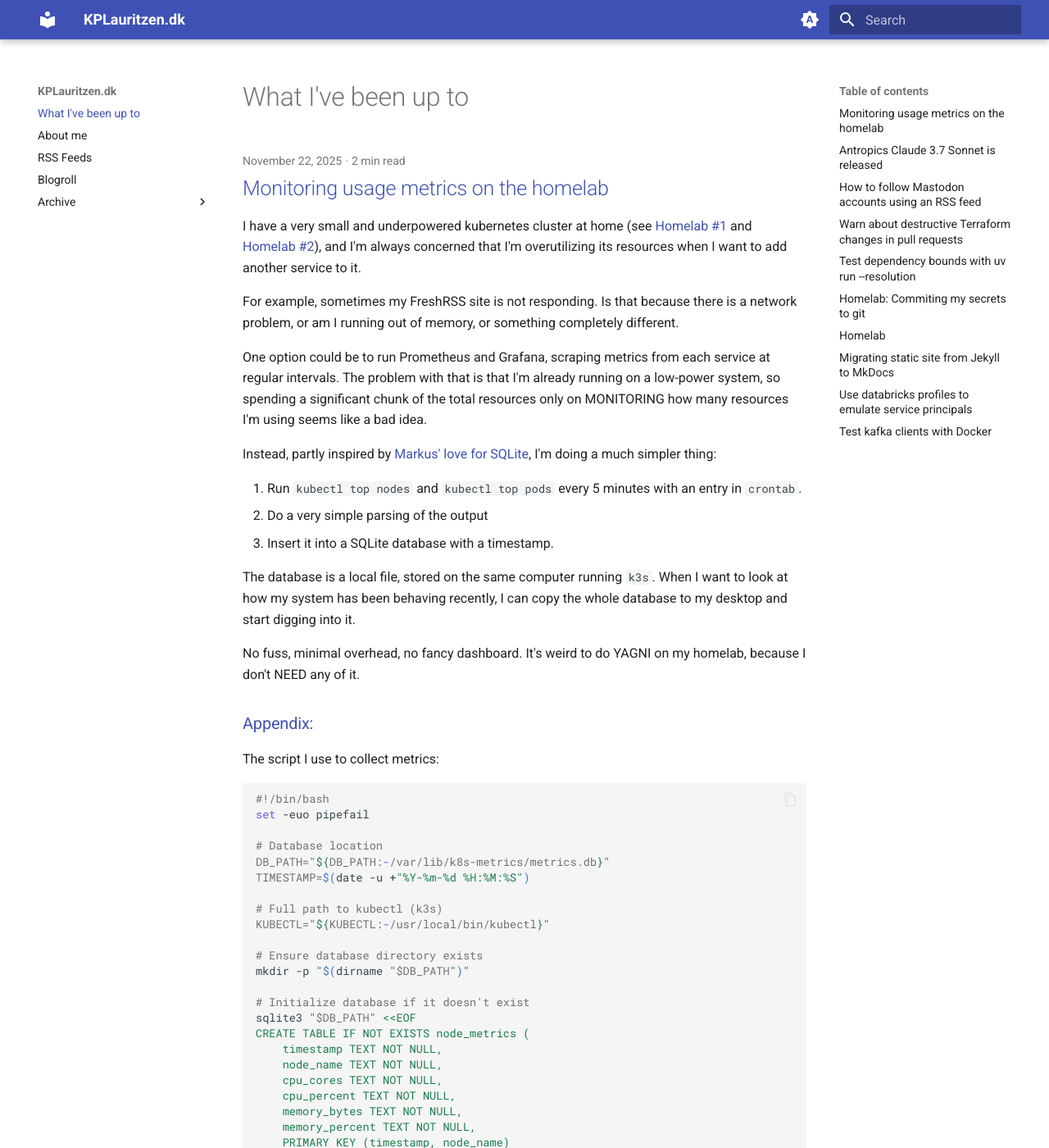
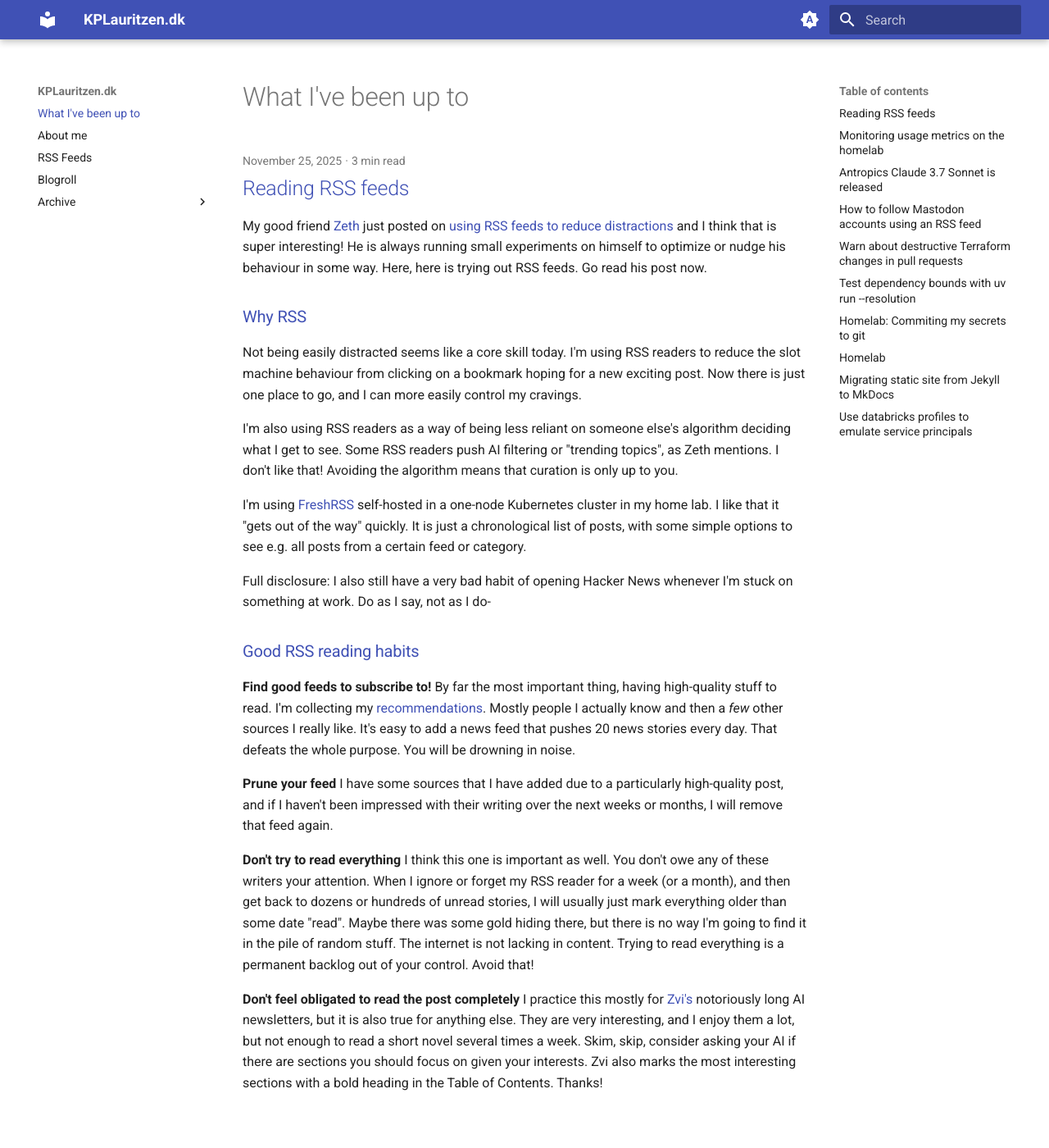
Before and after one commit to KPLauritzen/kplauritzen.github.io, an MkDocs documentation site: the page built from docs/index.md, in a window 1280 px wide and 1400 px high. Shown: the whole window at 82% size. Built offline with MkDocs 1.6.1 and Material for MkDocs 9.7.7, drawn with Linux system fonts in a browser that asks for light colours; some of the changed text lies outside the part shown.

Commit message:
reading rss post

```diff
--- /dev/null
+++ b/docs/posts/2025-11-25-reading-rss-feeds.md
@@ -0,0 +1,48 @@
+---
+tags:
+- rss
+date: 2025-11-25
+---
+
+# Reading RSS feeds
+
+My good friend [Zeth](https://zeth.dk/) just posted on [using RSS feeds to reduce distractions](https://zeth.dk/rss-reader-and-news-habits/) and I think that is super interesting! He is always running small experiments on himself to optimize or nudge his behaviour in some way. Here, here is trying out RSS feeds. Go read his post now.
+
+## Why RSS
+
+Not being easily distracted seems like a core skill today.
+I'm using RSS readers to reduce the slot machine behaviour from clicking on a bookmark hoping for a new exciting post.
+Now there is just one place to go, and I can more easily control my cravings.
+
+I'm also using RSS readers as a way of being less reliant on someone else's algorithm deciding what I get to see. Some RSS readers push AI filtering or "trending topics", as Zeth mentions. I don't like that!
+Avoiding the algorithm means that curation is only up to you.
+
+I'm using [FreshRSS](https://freshrss.org/index.html) self-hosted in a one-node Kubernetes cluster in my home lab.
+I like that it "gets out of the way" quickly.
+It is just a chronological list of posts, with some simple options to see e.g. all posts from a certain feed or category.
+
+Full disclosure: I also still have a very bad habit of opening Hacker News whenever I'm stuck on something at work. Do as I say, not as I do-
+
+## Good RSS reading habits
+
+**Find good feeds to subscribe to!**
+By far the most important thing, having high-quality stuff to read.
+I'm collecting my [recommendations](../recommendations.md). Mostly people I actually know and then a *few* other sources I really like.
+It's easy to add a news feed that pushes 20 news stories every day.
+That defeats the whole purpose. You will be drowning in noise.
+
+**Prune your feed**
+I have some sources that I have added due to a particularly high-quality post, and if I haven't been impressed with their writing over the next weeks or months, I will remove that feed again.
+
+**Don't try to read everything**
+I think this one is important as well.
+You don't owe any of these writers your attention.
+When I ignore or forget my RSS reader for a week (or a month), and then get back to dozens or hundreds of unread stories, I will usually just mark everything older than some date "read".
+Maybe there was some gold hiding there, but there is no way I'm going to find it in the pile of random stuff.
+The internet is not lacking in content. Trying to read everything is a permanent backlog out of your control. Avoid that!
+
+**Don't feel obligated to read the post completely**
+I practice this mostly for [Zvi's](https://thezvi.substack.com/) notoriously long AI newsletters, but it is also true for anything else.
+They are very interesting, and I enjoy them a lot, but not enough to read a short novel several times a week.
+Skim, skip, consider asking your AI if there are sections you should focus on given your interests.
+Zvi also marks the most interesting sections with a bold heading in the Table of Contents. Thanks!
--- a/docs/recommendations.md
+++ b/docs/recommendations.md
@@ -2,9 +2,15 @@
 
 Here are some blogs I like.
 
+## My Friends
+
 - [Jimmy Kromann + Peter Ericson](https://charnley.github.io/blog/)
 - [Morten Hels](https://morten.hels.dk/)
 - [Markus Wüstenberg](https://www.maragu.dev/)
+- [Zeth Odderskov](https://zeth.dk/)
+
+## Internet people
+
 - [Simon Willison](http://simonwillison.net/)
 - [Scott Alexander at Astral Codex Ten](https://www.astralcodexten.com/)
 - [Julia Evans](https://jvns.ca/)
```
